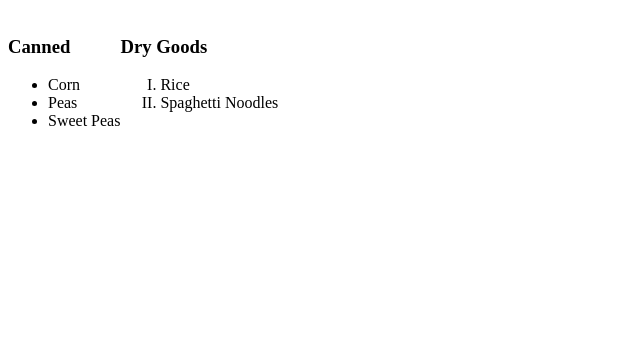
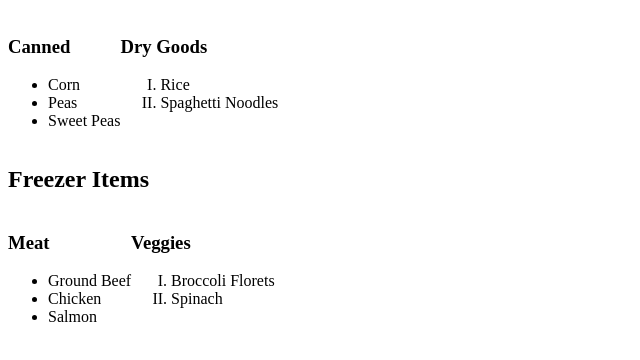
Before and after one commit to KanishaCarter/Unit1.GroceryListII, a plain HTML site: page index.html in a window 1280 px wide. Shown: the part 110-470 px from the top of the page, without its empty margins (0-640 px from the left). Drawn offline with Linux system fonts and the light colour scheme.

Commit message:
created freezer items section including lists of frozen meats and vegetables

```diff
--- a/index.html
+++ b/index.html
@@ -31,5 +31,28 @@
             </ol>
         </div>
     </div>
+
+
+        <div>
+        <h2>Freezer Items</h2>
+    </div>
+
+    <div class="freezer-container" style="display: flex;">
+        <div class="meat" style="display: inline-block;">
+            <h3>Meat</h3>
+                <ul style="list-style-type:symbols();">
+                    <li>Ground Beef</li>
+                    <li>Chicken</li>
+                    <li>Salmon</li>
+                </ul>
+        </div>
+        <div class="veggies" style="display: inline-block;">
+            <h3>Veggies</h3>
+            <ol style="list-style-type:upper-roman;">
+            <li>Broccoli Florets</li>
+            <li>Spinach</li>
+            </ol>
+        </div>
+    </div>
 </body>
 </html>
```
